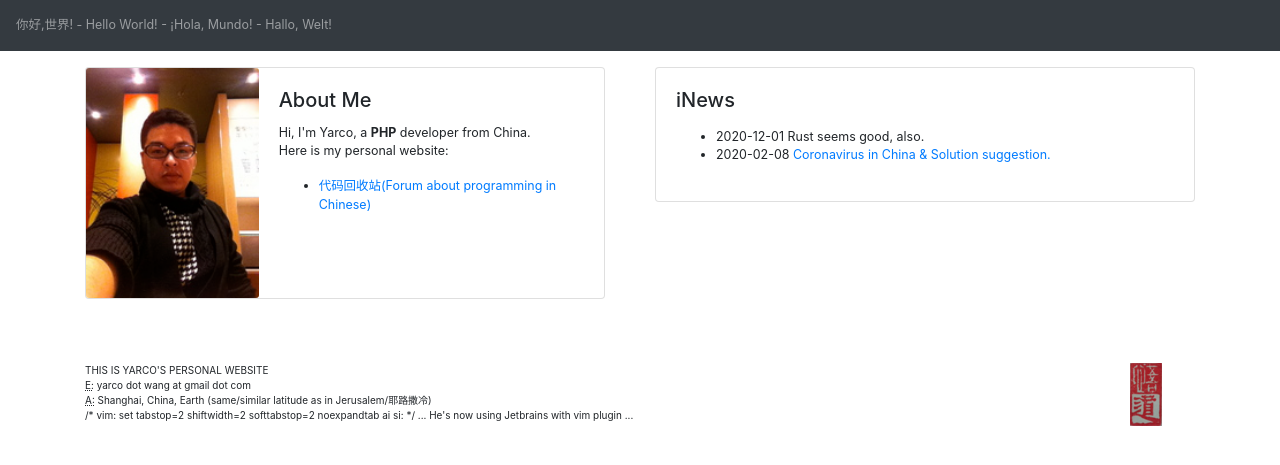
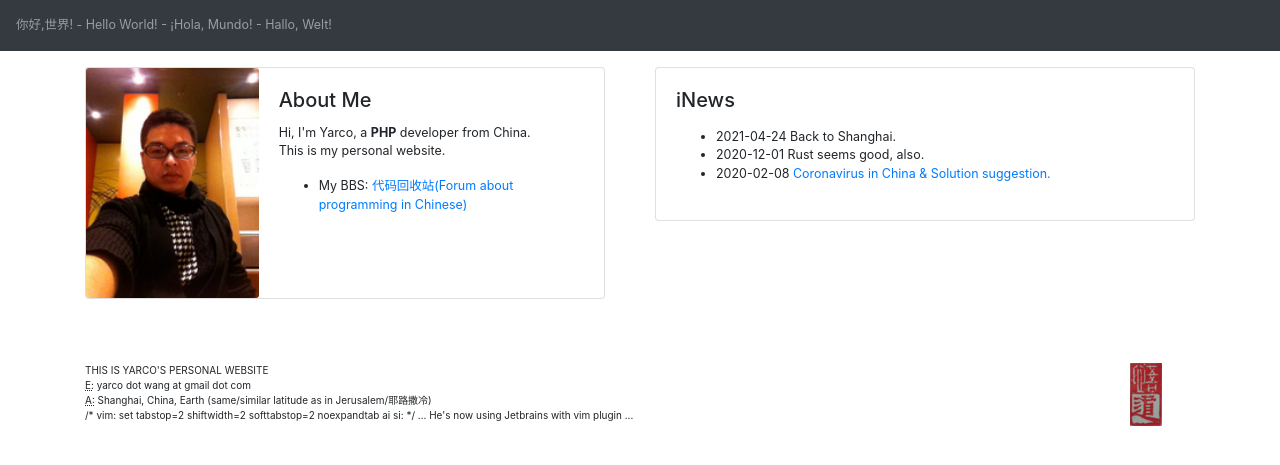
Before and after one commit to yarcowang/yarcowang.github.io, a Jekyll site: the page built from index.html, in a window 1280 px wide. Shown: the top 465 px of the page. Built offline with Jekyll 4.4.1, drawn with Linux system fonts in a browser that asks for light colours; nearby versions of some CDN libraries.

Commit message:
add info

```diff
--- a/index.html
+++ b/index.html
@@ -15,9 +15,9 @@ layout: home
                             <h5 class="card-title">About Me</h5>
                             <p class="card-text">
                                 Hi, I'm Yarco, a <b>PHP</b> developer from China.<br />
-                                Here is my personal website:<br />
+                                This is my personal website.<br />
 																<ul>
-																	<li><a href="http://ru.bbish.net">代码回收站(Forum about programming in Chinese)</a></li>
+																	<li>My BBS: <a href="http://ru.bbish.net">代码回收站(Forum about programming in Chinese)</a></li>
 																</ul>
                             </p>
                         </div>
@@ -32,6 +32,7 @@ layout: home
 								    <h5 class="card-title">iNews</h5>
 									  <p class="card-text">
 			     <ul class="">
+					   <li>2021-04-24 Back to Shanghai.</li>
 					   <li>2020-12-01 Rust seems good, also.</li>
 					   <li>2020-02-08 <a href="{{ site.url }}/coronavirus-20200208.html">Coronavirus in China & Solution suggestion.</a></li>
 			     </ul>
```
